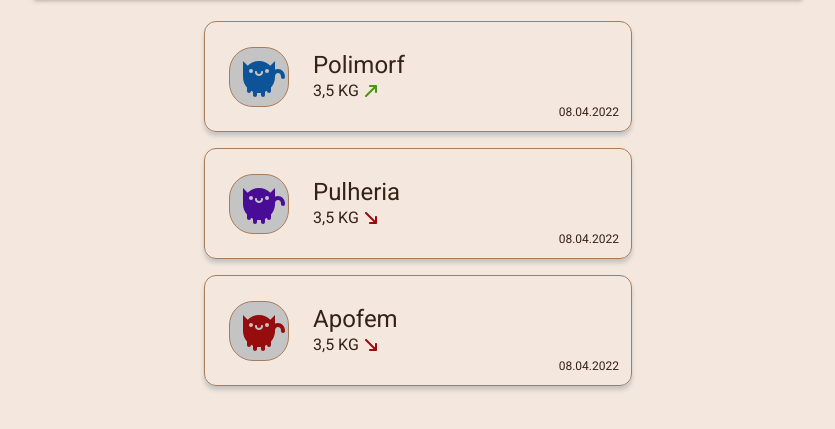
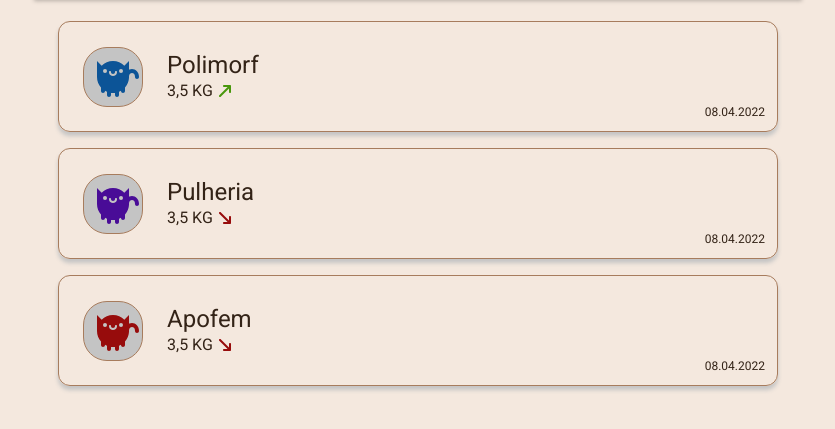
Before and after one commit to Riozo61/cat-App, a plain HTML site: page index.html in a window 1280 px wide. Shown: the part 59-488 px from the top of the page, without its empty margins (222-1057 px from the left). Drawn offline with Linux system fonts and the light colour scheme.

Commit message:
changes styles

```diff
--- a/src/css/styles.css
+++ b/src/css/styles.css
@@ -17,7 +17,6 @@ body {
 
     color: var(--color3);
     font: normal 400 16px "Roboto", sans-serif;
-    height: 100vh;
     background: var(--color2);
 
 }
@@ -107,7 +106,6 @@ dt::after {
     flex-direction: column;
     padding: 24px;
     row-gap: 16px;
-    max-width: 428px;
     max-height: 762px;
     margin: 0 auto;
 }
@@ -157,5 +155,4 @@ dt::after {
 
 .card-container {
     display: flex;
-
 }
```
